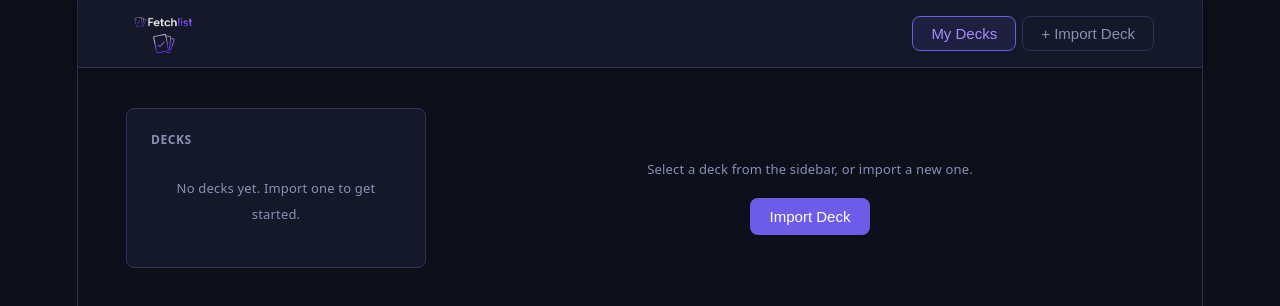
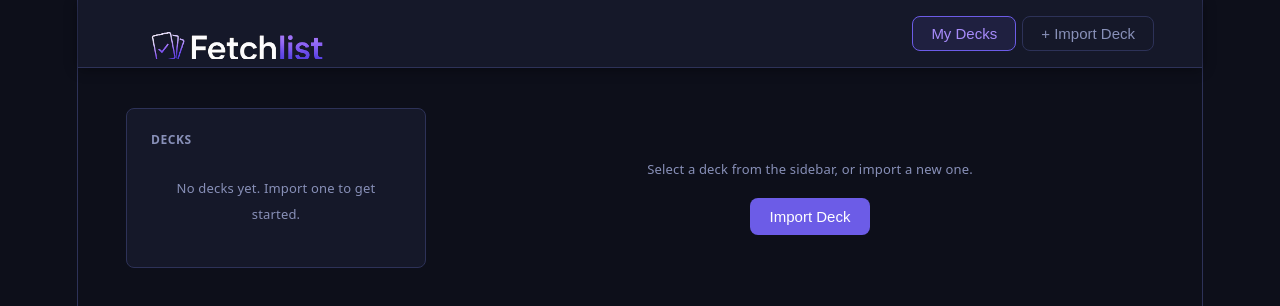
Before and after one commit to Kagaiodin/deck-checklist, a React (Vite) app: page / in a window 1280 px wide. Shown: the top 306 px of the page. Built offline with nearby package versions, Linux system fonts and the light colour scheme.

Commit message:
style: crop new banner logo to wordmark row in header

```diff
--- a/src/App.css
+++ b/src/App.css
@@ -31,10 +31,19 @@ body { background: var(--bg); color: var(--text); font-family: system-ui, sans-s
 }
 
 .app-title { font-size: 18px; font-weight: 700; color: var(--accent); white-space: nowrap; line-height: 1; }
-.app-logo { height: 36px; width: auto; display: block; mix-blend-mode: lighten; }
+/* New logo is a stacked image (wordmark top ~45%, card fan below).
+   We crop to show only the wordmark row by fixing both dimensions. */
+.app-logo {
+  height: 36px;
+  width: 160px;
+  object-fit: cover;
+  object-position: top center;
+  display: block;
+  mix-blend-mode: lighten;
+}
 
 @media (min-width: 640px) {
-  .app-logo { height: 42px; }
+  .app-logo { height: 42px; width: 185px; }
 }
 
 .app-nav { display: flex; gap: 6px; flex-wrap: wrap; justify-content: flex-end; }
@@ -480,7 +489,7 @@ body { background: var(--bg); color: var(--text); font-family: system-ui, sans-s
 @media (min-width: 1024px) {
   /* Header */
   .app-header { height: 64px; padding: 0 32px; }
-  .app-logo { height: 46px; }
+  .app-logo { height: 46px; width: 205px; }
   .app-title { font-size: 20px; }
 
   /* Main padding */
@@ -527,7 +536,7 @@ body { background: var(--bg); color: var(--text); font-family: system-ui, sans-s
   /* Cap content width and centre it so it doesn't stretch at 2560px */
   .app-main { max-width: 1600px; margin-left: auto; margin-right: auto; width: 100%; padding: 40px 48px; }
   .app-header { padding: 0 48px; height: 68px; }
-  .app-logo { height: 50px; }
+  .app-logo { height: 50px; width: 222px; }
 
   /* Sidebar roomier */
   .deck-sidebar { width: 300px; padding: 24px; }
```
